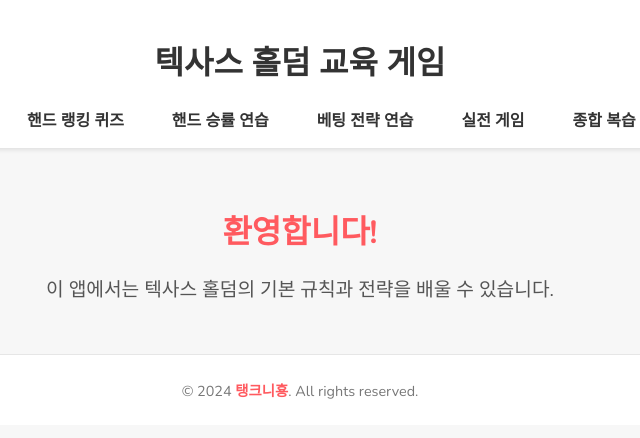
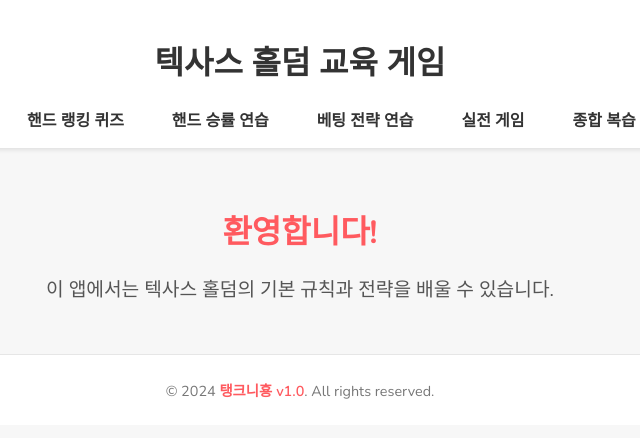
Before and after one commit to jestler/bokganji-wpt, a plain HTML site: page index.html in a window 1280 px wide. Shown: the full height of the page, 340-980 px from the left. Drawn offline with nearby package versions, Linux system fonts and the light colour scheme.

Commit message:
Update index.html
업데이트가 안되서 v1.0문구표시

```diff
--- a/index.html
+++ b/index.html
@@ -96,7 +96,7 @@
         <p>이 앱에서는 텍사스 홀덤의 기본 규칙과 전략을 배울 수 있습니다.</p>
     </main>
     <footer>
-        <p>&copy; 2024 <a href="#">탱크니횽</a>. All rights reserved.</p>
+        <p>&copy; 2024 <a href="#">탱크니횽 v1.0</a>. All rights reserved.</p>
     </footer>
 </body>
 </html>
```
